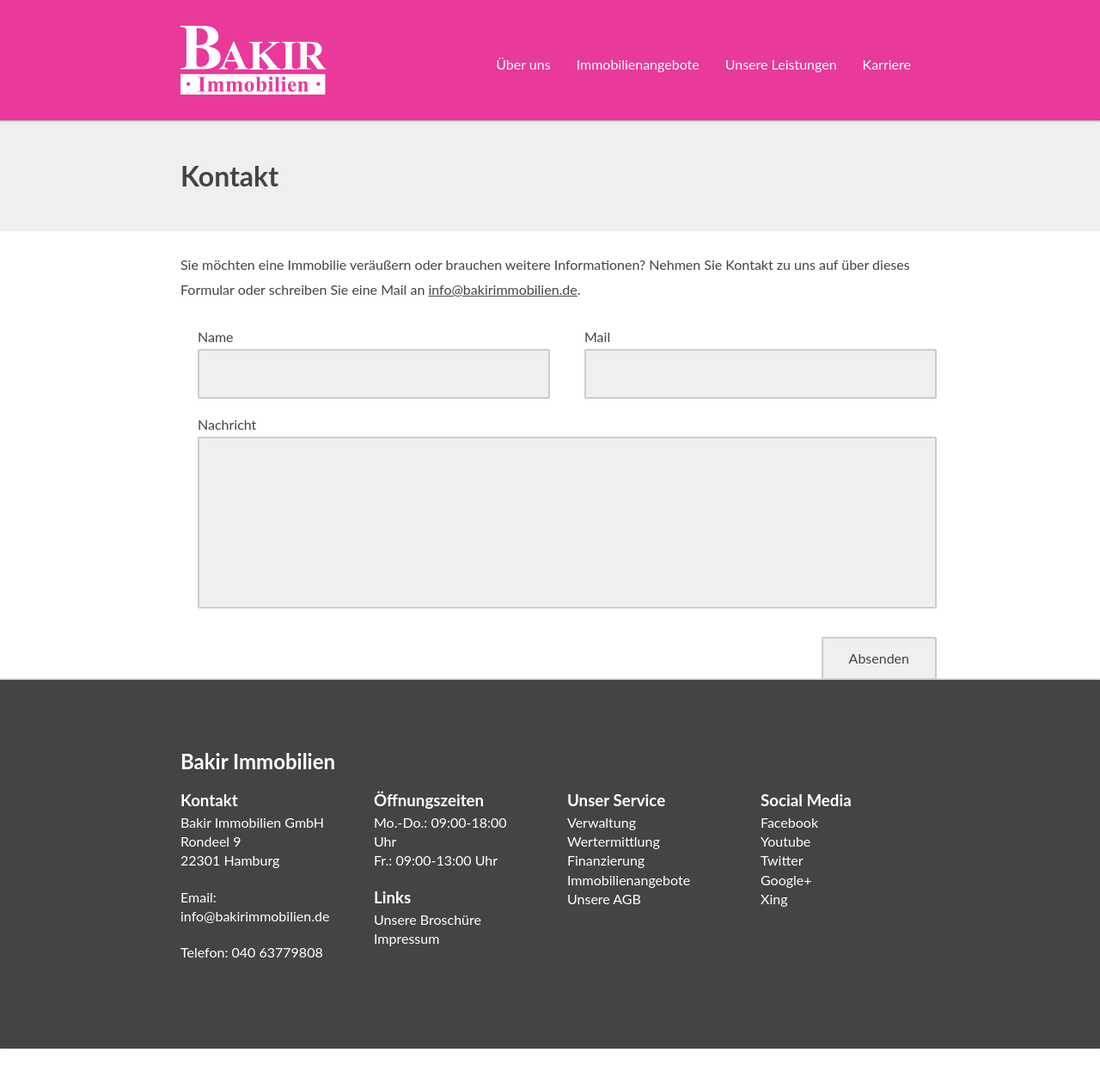
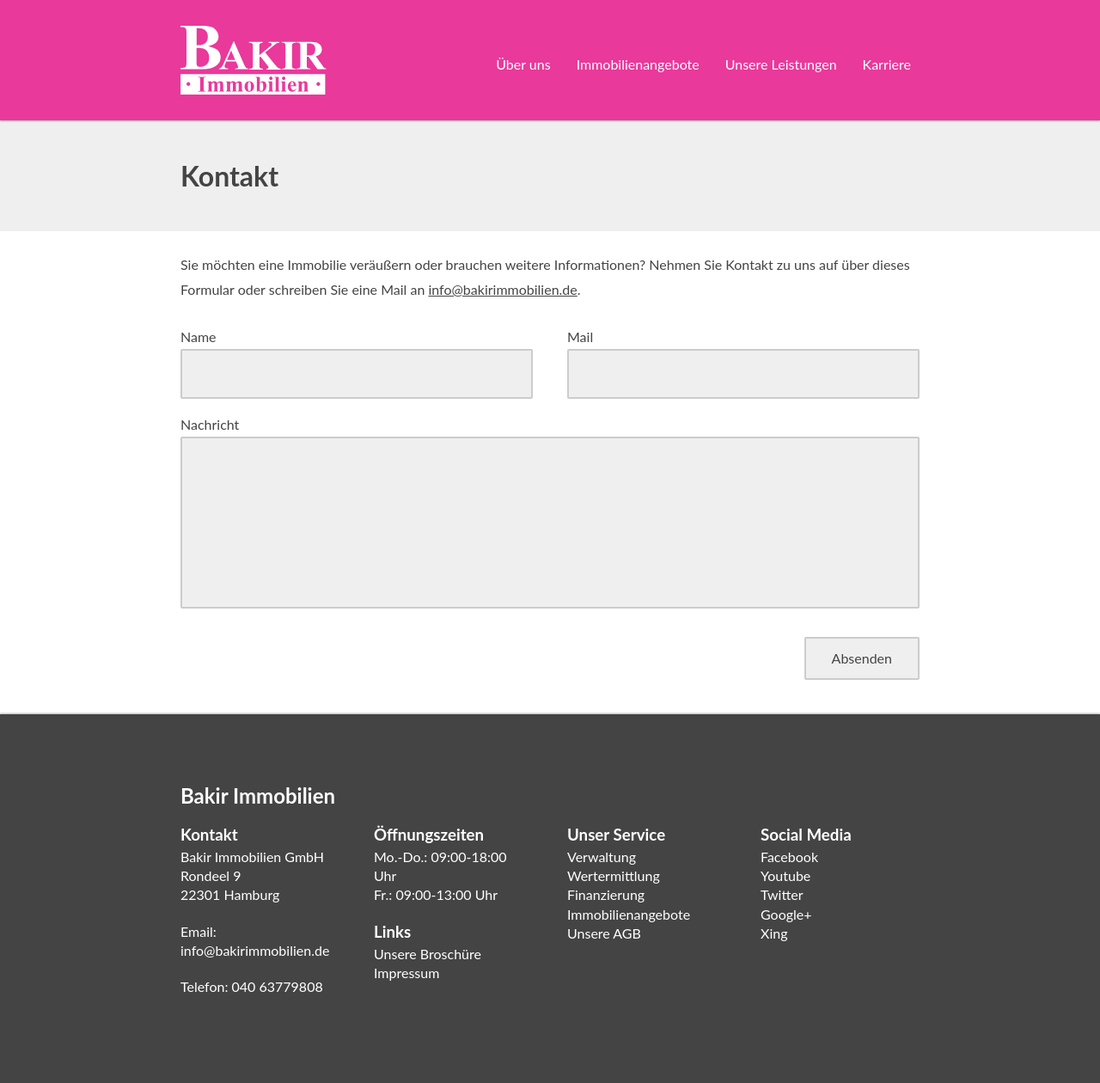
Before and after one commit to bakirnetwork/bakirimmobilien_de, a Jekyll site: the page built from _pages/kontakt.html, in a window 1280 px wide. Shown: the whole page at 86% size. Built offline with Jekyll 4.4.1, drawn with Linux system fonts in a browser that asks for light colours; nearby versions of some CDN libraries; some web fonts are replaced; before the commit the page ends 1220 px from its top, so only the background shows below that.

Commit message:
Layoutfehler auf Kontaktseite behoben

```diff
--- a/_includes/contact.html
+++ b/_includes/contact.html
@@ -1,5 +1,3 @@
-<div class="row">
-	<div class="col span-12">
 <form class="contact ajax" action="/assets/php/contact.php" method="POST">
 	<div class="contact-info">
 		<fieldset class="contact-name">
@@ -21,5 +19,3 @@
 
 	<span class="status"></span>
 </form>
-	</div>
-</div>
--- a/assets/css/_modules.sass
+++ b/assets/css/_modules.sass
@@ -94,6 +94,9 @@
 	h1
 		margin: 0
 
+.page-content
+	padding-bottom: 40px
+
 .main-footer
 	width: 100%
 	padding: 80px 0
```
Also changed, not shown: _pages/index.html (+7 -1 lines). Lines whose indentation alone changed are shown as unchanged.
